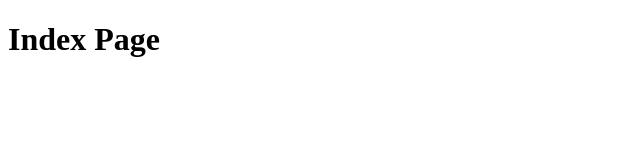
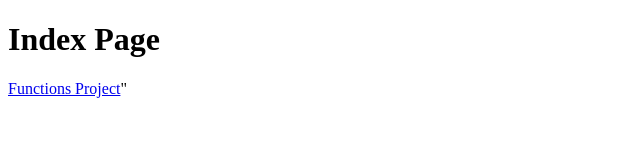
Before and after one commit to mkreifels/Web114, a plain HTML site: page index.html in a window 1280 px wide. Shown: the whole page, without its empty margins (0-640 px from the left). Drawn offline with Linux system fonts and the light colour scheme.

Commit message:
Add files via upload

```diff
--- a/index.html
+++ b/index.html
@@ -8,6 +8,7 @@
 </head>
 <body>
     <h1>Index Page</h1>
+    <a href="functions.html">Functions Project</a>"
 
 </body>
 </html>
```
